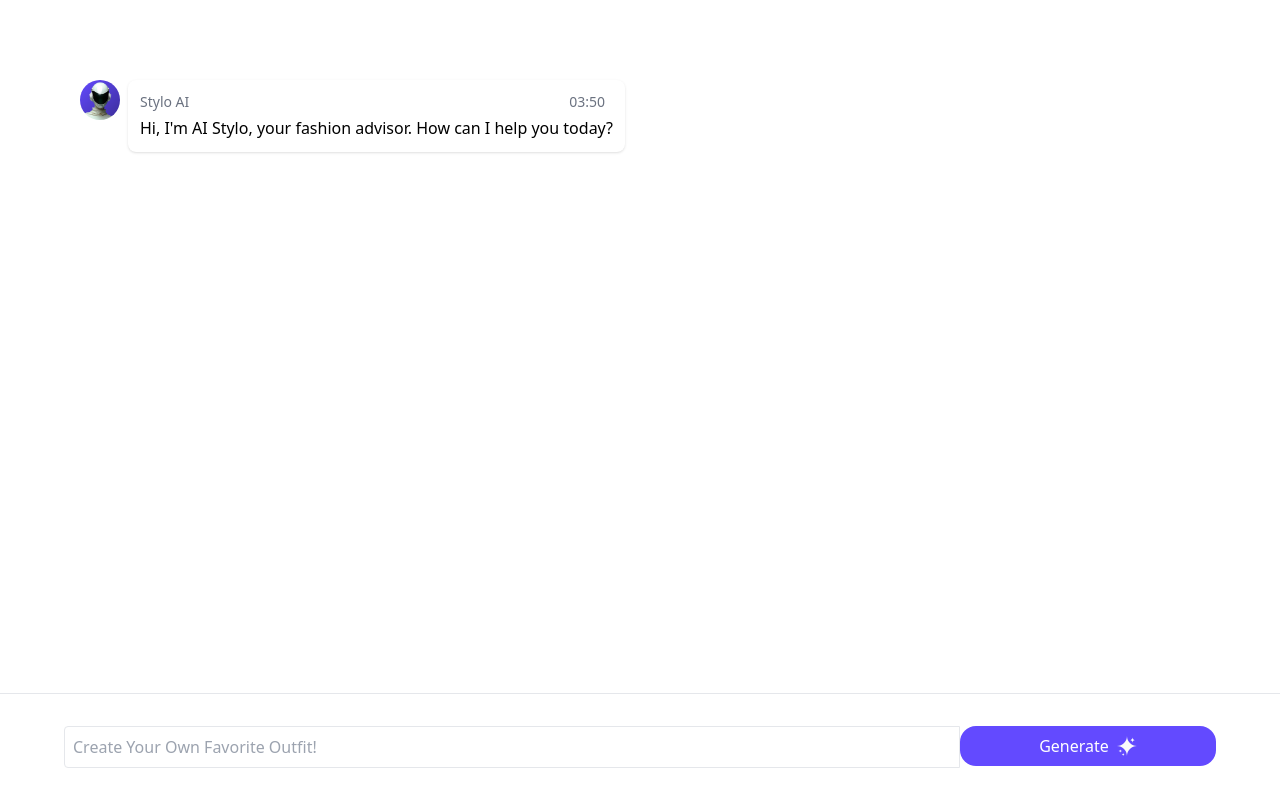
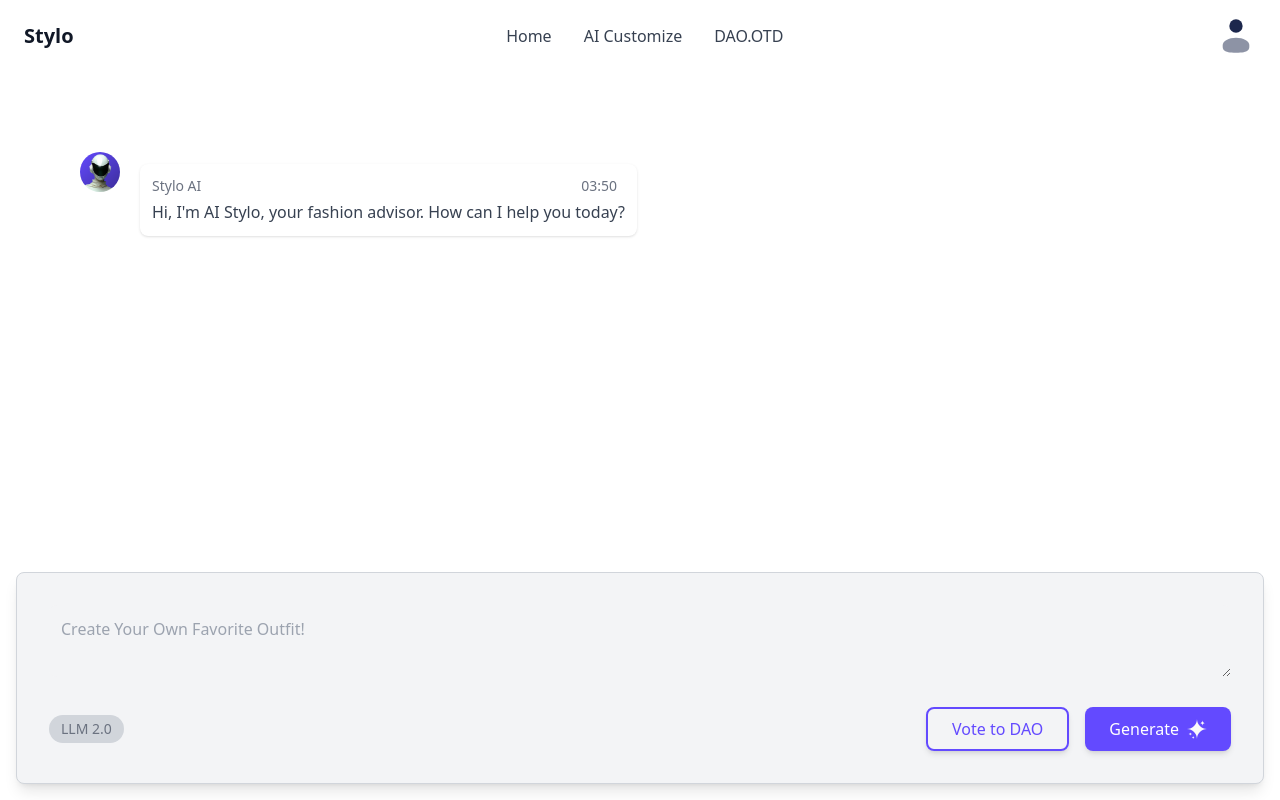
Before and after one commit to DikDns/stylo-web3, a React (Vite) app in the folder frontend/: page / in a window 1280 px wide. Built offline with nearby package versions, Linux system fonts and the light colour scheme.

Commit message:
bikun ui untuk halaman main ai

```diff
--- a/frontend/src/main.jsx
+++ b/frontend/src/main.jsx
@@ -1,54 +1,54 @@
-import React, { useState, useRef, useEffect } from "react";
-import ReactDOM from "react-dom/client";
-import { backend } from "declarations/backend";
-import { Button } from "./button.jsx";
-import aiStyloImg from "/ai-stylo.png";
-import userImg from "/user.svg";
-import sparklingIcon from "/sparkling-icon.svg";
-import "/index.css";
-import { ImageCard } from "./image-card.jsx";
+import React, { useState, useRef, useEffect } from 'react';
+import ReactDOM from 'react-dom/client';
+import { backend } from 'declarations/backend';
+import { Button } from './button.jsx';
+import aiStyloImg from '/ai-stylo.png';
+import userImg from '/user.svg';
+import sparklingIcon from '/sparkling-icon.svg';
+import '/index.css';
+import { ImageCard } from './image-card.jsx';
 
 const CLOTHING_DATA = [
     {
         id: 1,
-    clothing_type: "T-Shirt",
-    color: "Navy Blue",
-    brand: "Nike",
-    image_url: "https://example.com/images/nike_navy_tshirt.jpg",
-    category: "upper",
+        clothing_type: 'T-Shirt',
+        color: 'Navy Blue',
+        brand: 'Nike',
+        image_url: 'https://example.com/images/nike_navy_tshirt.jpg',
+        category: 'upper'
     },
     {
         id: 2,
-    clothing_type: "Jeans",
-    color: "Dark Wash",
+        clothing_type: 'Jeans',
+        color: 'Dark Wash',
         brand: "Levi's",
-    image_url: "https://example.com/images/levis_darkwash_jeans.jpg",
-    category: "lower",
+        image_url: 'https://example.com/images/levis_darkwash_jeans.jpg',
+        category: 'lower'
     },
     {
         id: 3,
-    clothing_type: "Sneakers",
-    color: "White",
-    brand: "Adidas",
-    image_url: "https://example.com/images/adidas_white_sneakers.jpg",
-    category: "footwear",
+        clothing_type: 'Sneakers',
+        color: 'White',
+        brand: 'Adidas',
+        image_url: 'https://example.com/images/adidas_white_sneakers.jpg',
+        category: 'footwear'
     },
     {
         id: 4,
-    clothing_type: "Blazer",
-    color: "Black",
-    brand: "Zara",
-    image_url: "https://example.com/images/zara_black_blazer.jpg",
-    category: "outerwear",
+        clothing_type: 'Blazer',
+        color: 'Black',
+        brand: 'Zara',
+        image_url: 'https://example.com/images/zara_black_blazer.jpg',
+        category: 'outerwear'
     },
     {
         id: 5,
-    clothing_type: "Scarf",
-    color: "Multicolor",
-    brand: "Gucci",
-    image_url: "https://example.com/images/gucci_multicolor_scarf.jpg",
-    category: "accessories",
-  },
+        clothing_type: 'Scarf',
+        color: 'Multicolor',
+        brand: 'Gucci',
+        image_url: 'https://example.com/images/gucci_multicolor_scarf.jpg',
+        category: 'accessories'
+    }
 ];
 
 const PROMPT_TEMPLATE = `You are a helpful and creative fashion advisor. Your goal is to recommend the best outfit from a given list of clothing items based on the user's stated situation or desired look.
@@ -80,17 +80,16 @@ const App = () => {
     const [chat, setChat] = useState([
         {
             role: { system: null },
-      content:
-        "Hi, I'm AI Stylo, your fashion advisor. How can I help you today?",
-    },
+            content: "Hi, I'm AI Stylo, your fashion advisor. How can I help you today?"
+        }
     ]);
-  const [inputValue, setInputValue] = useState("");
+    const [inputValue, setInputValue] = useState('');
     const [isLoading, setIsLoading] = useState(false);
     const chatBoxRef = useRef(null);
 
     const formatDate = (date) => {
-    const h = "0" + date.getHours();
-    const m = "0" + date.getMinutes();
+        const h = '0' + date.getHours();
+        const m = '0' + date.getMinutes();
         return `${h.slice(-2)}:${m.slice(-2)}`;
     };
 
@@ -109,7 +108,7 @@ const App = () => {
                 newChat.push({
                     role: { system: null },
                     content: parsedResponse.content,
-          clothing_ids: parsedResponse.clothing_ids,
+                    clothing_ids: parsedResponse.clothing_ids
                 });
                 return newChat;
             });
@@ -136,19 +135,19 @@ const App = () => {
 
         const userMessage = {
             role: { user: null },
-      content: inputValue,
+            content: inputValue
         };
         const thinkingMessage = {
             role: { system: null },
-      content: "Composing the best personalized outfit for you...",
+            content: 'Composing the best personalized outfit for you...'
         };
         setChat((prevChat) => [...prevChat, userMessage, thinkingMessage]);
-    setInputValue("");
+        setInputValue('');
         setIsLoading(true);
 
         const messageWithPrompt = {
             role: { user: null },
-      content: PROMPT_TEMPLATE.replace("{{user_request}}", inputValue),
+            content: PROMPT_TEMPLATE.replace('{{user_request}}', inputValue)
         };
         const messagesToSend = chat.slice(1).concat(messageWithPrompt);
         askAgent(messagesToSend);
@@ -161,107 +160,175 @@ const App = () => {
     }, [chat]);
 
     return (
-    <div className="p-8 md:p-16 overflow-y-auto h-screen" ref={chatBoxRef}>
+    <div className="h-screen flex flex-col">
+        {/* Top Bar */}
+        <div className="w-full bg-white px-6 py-4 flex justify-between items-center">
+            {/* Bagian Kiri - Logo Stylo */}
+            <div className="text-xl font-bold text-gray-900">Stylo</div>
+
+            {/* Bagian Tengah - Menu */}
+            <div className="flex space-x-8 text-gray-700 font-medium">
+                <a href="#" className="hover:text-[#634AFF]">Home</a>
+                <a href="#" className="hover:text-[#634AFF]">AI Customize</a>
+                <a href="#" className="hover:text-[#634AFF]">DAO.OTD</a>
+            </div>
+
+            {/* Bagian Kanan - Profile Icon */}
+           <div
+                className="h-10 w-10 rounded-full"
+                style={{
+                    backgroundImage: `url(${userImg})`,
+                    backgroundSize: "cover",
+                    backgroundPosition: "center",
+                }}
+                ></div>
+
+        </div>
+
+        {/* Chat Container */}
+        <div className="flex-1 overflow-y-auto p-8 md:p-16 pb-64" ref={chatBoxRef}>
             <div className="flex-1 rounded-t-lg p-4 pb-6 md:pb-12">
                 {chat.map((message, index) => {
-          const isUser = "user" in message.role;
+                    const isUser = 'user' in message.role;
                     const img = isUser ? userImg : aiStyloImg;
-          const name = isUser ? "User" : "Stylo AI";
+                    const name = isUser ? 'User' : 'Stylo AI';
                     const text = message.content;
 
                     return (
-            <div
-              key={index}
-              className={`flex ${
-                isUser ? "justify-end" : "justify-start"
-              } w-full mb-2`}
-            >
+                        <div key={index} className={`flex ${isUser ? 'justify-end' : 'justify-start'} w-full mb-2`}>
+                            {/* Avatar AI (Kiri) */}
                             {!isUser && (
                                 <div
                                     className="mr-2 h-10 w-10 rounded-full"
                                     style={{
                                         backgroundImage: `url(${img})`,
-                    backgroundSize: "cover",
+                                        backgroundSize: 'cover'
                                     }}
                                 ></div>
                             )}
-              <div
-                className={`max-w-[70%] rounded-lg p-3 ${
-                  isUser ? "bg-blue-500 text-white" : "bg-white shadow"
-                }`}
-              >
-                <div>
-                  <div
-                    className={`mb-1 flex items-center justify-between text-sm ${
-                      isUser ? "text-white" : "text-gray-500"
-                    }`}
-                  >
+
+                            {/* Wrapper utama untuk teks dan gambar */}
+                            <div className="max-w-[70%] p-3">
+                                {/* Bagian Teks AI/User */}
+                                {!isUser ? (
+                                    <div className="bg-white shadow rounded-lg p-3 text-gray-700">
+                                        <div className="mb-1 flex items-center justify-between text-sm text-gray-500">
                                             <div>{name}</div>
                                             <div className="mx-2">{formatDate(new Date())}</div>
                                         </div>
                                         <div>{text}</div>
                                     </div>
+                                ) : (
+                                    <div className="bg-blue-500 text-white rounded-lg p-3">
+                                        <div className="mb-1 flex items-center justify-between text-sm text-white">
+                                            <div>{name}</div>
+                                            <div className="mx-2">{formatDate(new Date())}</div>
+                                        </div>
+                                        <div>{text}</div>
+                                    </div>
+                                )}
+
+                                {/* Spacer antara teks dan gambar */}
+                                {message.clothing_ids && <div className="mt-4"></div>}
+
+                                {/* Bagian Gambar AI */}
                                 {!isUser && message.clothing_ids && (
-                  <div className="grid grid-cols-2 gap-4 w-full mt-4">
+                                    <div className="grid grid-cols-1 gap-4 w-full">
                                         {message.clothing_ids.map((id) => {
-                      const clothing = CLOTHING_DATA.find(
-                        (item) => item.id === id
-                      );
+                                            const clothing = CLOTHING_DATA.find((item) => item.id === id);
                                             return (
+                                                <div key={clothing.id} className="bg-white shadow rounded-lg p-3">
                                                     <ImageCard
-                          key={clothing.id}
                                                         imageUrl={clothing.image_url}
                                                         className="aspect-square"
                                                     />
+                                                </div>
                                             );
                                         })}
                                     </div>
                                 )}
                             </div>
+
+                            {/* Avatar User (Kanan) */}
                             {isUser && (
                                 <div
                                     className="ml-2 h-10 w-10 rounded-full"
                                     style={{
                                         backgroundImage: `url(${img})`,
-                    backgroundSize: "cover",
+                                        backgroundSize: 'cover'
                                     }}
                                 ></div>
                             )}
                         </div>
                     );
                 })}
-
+            </div>
+<div className="absolute left-0 right-0 bottom-0 top-[calc(100%-12rem)] bg-white"></div>
+            {/* Form Input */}
             <form
-          className="flex absolute right-0 left-0 px-8 py-4 md:px-16 bottom-0 rounded-b-lg border-t bg-white md:py-8"
+    className="absolute right-0 left-0 mx-4 my-4 p-6 md:p-8 bottom-0 rounded-lg border border-gray-300 bg-gray-100 shadow-lg"
     onSubmit={handleSubmit}
 >
-          <input
+    {/* Row 1: Input */}
+    <div className="w-full">
+        <textarea
             type="text"
-            className="flex-1 rounded-l border p-2 focus:outline-none focus:ring-2 focus:ring-blue-500"
+            className="w-full p-3 bg-gray-100 rounded-lg focus:outline-none"
             placeholder="Create Your Own Favorite Outfit!"
             value={inputValue}
             onChange={(e) => setInputValue(e.target.value)}
             disabled={isLoading}
         />
-          <Button type="submit" disabled={isLoading}>
+    </div>
+
+    {/* Spacer antara row 1 & row 2 */}
+    <div className="mt-6"></div>
+
+    {/* Row 2: LLM 2.0 Label + Buttons */}
+    <div className="w-full flex justify-between items-center">
+        {/* LLM 2.0 Label */}
+        <div className="px-3 py-1 bg-gray-300 text-gray-500 rounded-full text-sm font-medium">
+            LLM 2.0
+        </div>
+
+        {/* Button Group */}
+        <div className="flex space-x-4">
+            {/* Outline Button: Vote to DAO */}
+            <button
+                type="button"
+                className="px-6 py-2 border-2 border-[#634AFF] text-[#634AFF] rounded-lg shadow-md font-medium hover:bg-[#634AFF] hover:text-white transition"
+            >
+                Vote to DAO
+            </button>
+
+            {/* Submit Button: Generate */}
+            <button
+                type="submit"
+                disabled={isLoading}
+                className="px-6 py-2 bg-[#634AFF] text-white rounded-lg shadow-md flex items-center"
+            >
                 <span>Generate</span>
                 <div
-              className="h-5 w-5"
+                    className="h-5 w-5 ml-2"
                     style={{
                         backgroundImage: `url(${sparklingIcon})`,
                         backgroundSize: "cover",
                     }}
                 ></div>
-          </Button>
+            </button>
+        </div>
+    </div>
 </form>
+
         </div>
     </div>
 );
+
 };
 
 export default App;
 
-ReactDOM.createRoot(document.getElementById("root")).render(
+ReactDOM.createRoot(document.getElementById('root')).render(
     <React.StrictMode>
         <App />
     </React.StrictMode>
```
Lines whose indentation alone changed are shown as unchanged.
